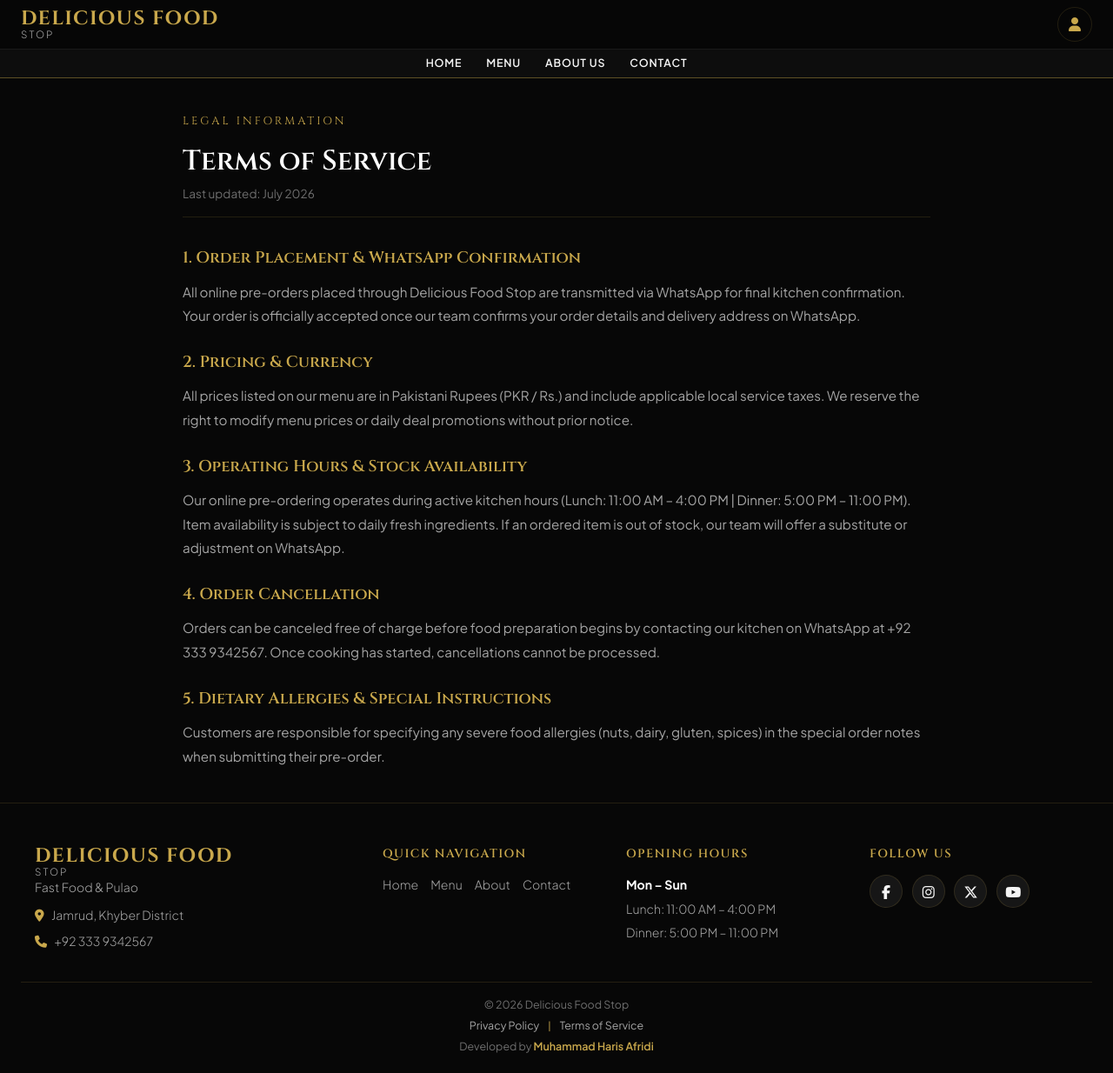
After one commit to ahmadyarafridi/new-web-app, a Django app: page /terms/ in a window 1280 px wide. The commit adds this page. Shown: the whole page at 87% size. Run offline with Django 5.2, Linux system fonts and the light colour scheme; data comes from the database, SQL or seed files in the repository; some libraries are stand-ins or nearby versions; some web fonts are replaced.

Commit message:
Add Privacy Policy and Terms of Service pages and update footer link format

```diff
--- a/templates/base.html
+++ b/templates/base.html
@@ -253,7 +253,7 @@
         <hr style="border: none; border-top: 1px solid var(--color-border); margin: 20px 0 16px;">
         <div class="footer-copy" style="text-align: center; font-size: 0.78rem; color: var(--color-text-muted); display: flex; flex-direction: column; gap: 4px; align-items: center;">
             <p style="margin: 0;">&copy; {% now "Y" %} Delicious Food Stop</p>
-            <p style="margin: 0; display: flex; gap: 14px;"><a href="#" style="color: var(--color-text-gray); text-decoration: none;">Privacy</a> <a href="#" style="color: var(--color-text-gray); text-decoration: none;">Terms</a></p>
+            <p style="margin: 0; display: flex; gap: 10px; align-items: center;"><a href="{% url 'privacy' %}" style="color: var(--color-text-gray); text-decoration: none;">Privacy Policy</a> <span style="color: var(--color-primary); font-size: 0.7rem;">|</span> <a href="{% url 'terms' %}" style="color: var(--color-text-gray); text-decoration: none;">Terms of Service</a></p>
             <p style="margin: 0;">Developed by <a href="https://harisyar-ai.github.io/harisyar-ai/" target="_blank" rel="noopener noreferrer" style="color: var(--color-primary); font-weight: 600; text-decoration: none;">Muhammad Haris Afridi</a></p>
         </div>
     </footer>
--- /dev/null
+++ b/templates/website/terms.html
@@ -0,0 +1,40 @@
+{% extends 'base.html' %}
+
+{% block title %}Terms of Service — {{ restaurant.name }}{% endblock %}
+
+{% block content %}
+<section style="padding: 40px 20px; max-width: 900px; margin: 0 auto; color: var(--color-text-gray);">
+    <div style="margin-bottom: 30px; border-bottom: 1px solid var(--color-border); padding-bottom: 16px;">
+        <span class="section-tag">Legal Information</span>
+        <h1 style="font-family: var(--font-brand); color: #fff; font-size: 2rem; margin-top: 6px;">Terms of Service</h1>
+        <p style="font-size: 0.85rem; color: var(--color-text-muted);">Last updated: July 2026</p>
+    </div>
+
+    <div style="line-height: 1.8; font-size: 0.95rem; display: flex; flex-direction: column; gap: 24px;">
+        <div>
+            <h3 style="color: var(--color-primary); font-family: var(--font-brand); font-size: 1.15rem; margin-bottom: 8px;">1. Order Placement & WhatsApp Confirmation</h3>
+            <p>All online pre-orders placed through {{ restaurant.name }} are transmitted via WhatsApp for final kitchen confirmation. Your order is officially accepted once our team confirms your order details and delivery address on WhatsApp.</p>
+        </div>
+
+        <div>
+            <h3 style="color: var(--color-primary); font-family: var(--font-brand); font-size: 1.15rem; margin-bottom: 8px;">2. Pricing & Currency</h3>
+            <p>All prices listed on our menu are in Pakistani Rupees (PKR / Rs.) and include applicable local service taxes. We reserve the right to modify menu prices or daily deal promotions without prior notice.</p>
+        </div>
+
+        <div>
+            <h3 style="color: var(--color-primary); font-family: var(--font-brand); font-size: 1.15rem; margin-bottom: 8px;">3. Operating Hours & Stock Availability</h3>
+            <p>Our online pre-ordering operates during active kitchen hours (Lunch: 11:00 AM – 4:00 PM | Dinner: 5:00 PM – 11:00 PM). Item availability is subject to daily fresh ingredients. If an ordered item is out of stock, our team will offer a substitute or adjustment on WhatsApp.</p>
+        </div>
+
+        <div>
+            <h3 style="color: var(--color-primary); font-family: var(--font-brand); font-size: 1.15rem; margin-bottom: 8px;">4. Order Cancellation</h3>
+            <p>Orders can be canceled free of charge before food preparation begins by contacting our kitchen on WhatsApp at {{ restaurant.phone }}. Once cooking has started, cancellations cannot be processed.</p>
+        </div>
+
+        <div>
+            <h3 style="color: var(--color-primary); font-family: var(--font-brand); font-size: 1.15rem; margin-bottom: 8px;">5. Dietary Allergies & Special Instructions</h3>
+            <p>Customers are responsible for specifying any severe food allergies (nuts, dairy, gluten, spices) in the special order notes when submitting their pre-order.</p>
+        </div>
+    </div>
+</section>
+{% endblock %}
--- a/website/urls.py
+++ b/website/urls.py
@@ -6,6 +6,8 @@ urlpatterns = [
     path('menu/', views.menu, name='menu'),
     path('about/', views.about, name='about'),
     path('contact/', views.contact, name='contact'),
+    path('privacy/', views.privacy, name='privacy'),
+    path('terms/', views.terms, name='terms'),
     path('create-order/', views.api_create_order, name='create_order'),
     path('api/orders/create/', views.api_create_order, name='api_create_order'),
 ]
--- a/website/views.py
+++ b/website/views.py
@@ -55,6 +55,12 @@ def menu(request):
 
 def about(request):
     return render(request, 'website/about.html')
+
+def privacy(request):
+    return render(request, 'website/privacy.html')
+
+def terms(request):
+    return render(request, 'website/terms.html')
 
 def contact(request):
     if request.method == 'POST':
```
Also changed, not shown: templates/website/privacy.html (added, +35 -0 lines).
